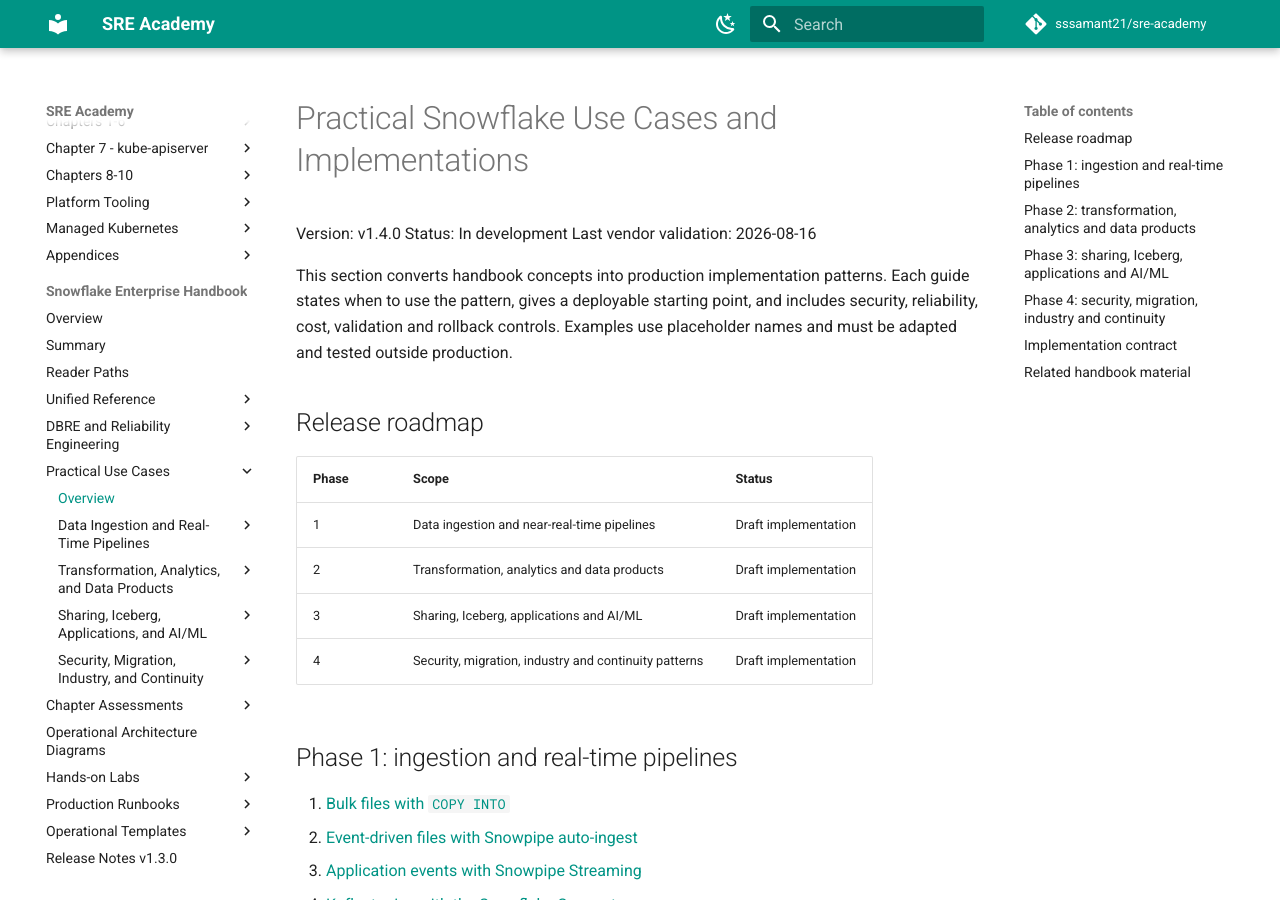
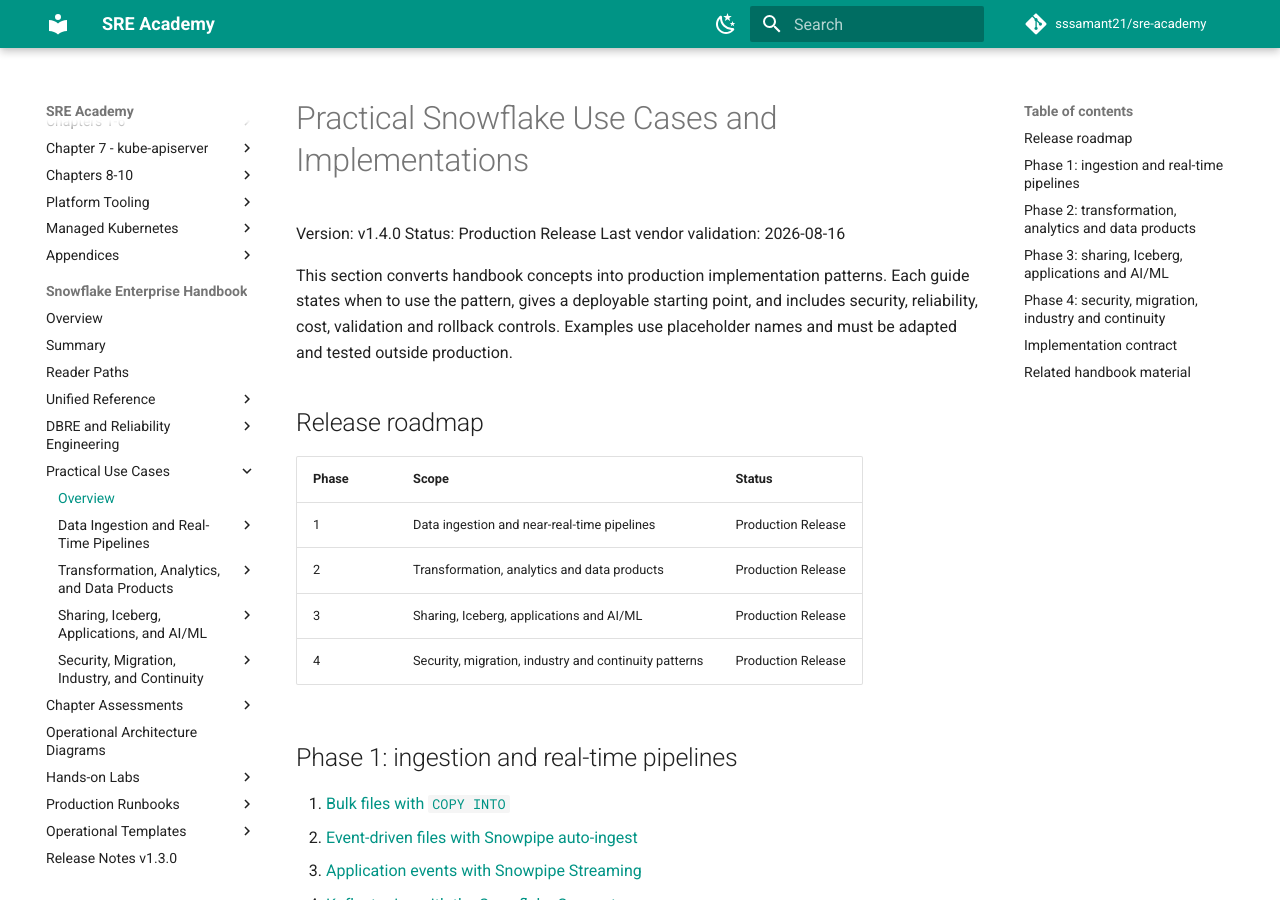
Before and after one commit to sssamant21/sre-academy, an MkDocs documentation site: the page built from docs/books/snowflake/use-cases/index.md, in a window 1280 px wide and 900 px high. Built offline with MkDocs 1.6.1 and Material for MkDocs 9.7.7, drawn with Linux system fonts in a browser that asks for light colours; comment, search, counter and statistics services are not loaded.

Commit message:
docs(snowflake): promote v1.4 use cases to production

```diff
--- a/docs/books/snowflake/use-cases/index.md
+++ b/docs/books/snowflake/use-cases/index.md
@@ -1,7 +1,7 @@
 # Practical Snowflake Use Cases and Implementations
 
 Version: v1.4.0
-Status: In development
+Status: Production Release
 Last vendor validation: 2026-08-16
 
 This section converts handbook concepts into production implementation patterns. Each guide states when to use the pattern, gives a deployable starting point, and includes security, reliability, cost, validation and rollback controls. Examples use placeholder names and must be adapted and tested outside production.
@@ -10,10 +10,10 @@
 
 | Phase | Scope | Status |
 |---|---|---|
-| 1 | Data ingestion and near-real-time pipelines | Draft implementation |
-| 2 | Transformation, analytics and data products | Draft implementation |
-| 3 | Sharing, Iceberg, applications and AI/ML | Draft implementation |
-| 4 | Security, migration, industry and continuity patterns | Draft implementation |
+| 1 | Data ingestion and near-real-time pipelines | Production Release |
+| 2 | Transformation, analytics and data products | Production Release |
+| 3 | Sharing, Iceberg, applications and AI/ML | Production Release |
+| 4 | Security, migration, industry and continuity patterns | Production Release |
 
 ## Phase 1: ingestion and real-time pipelines
 
```
